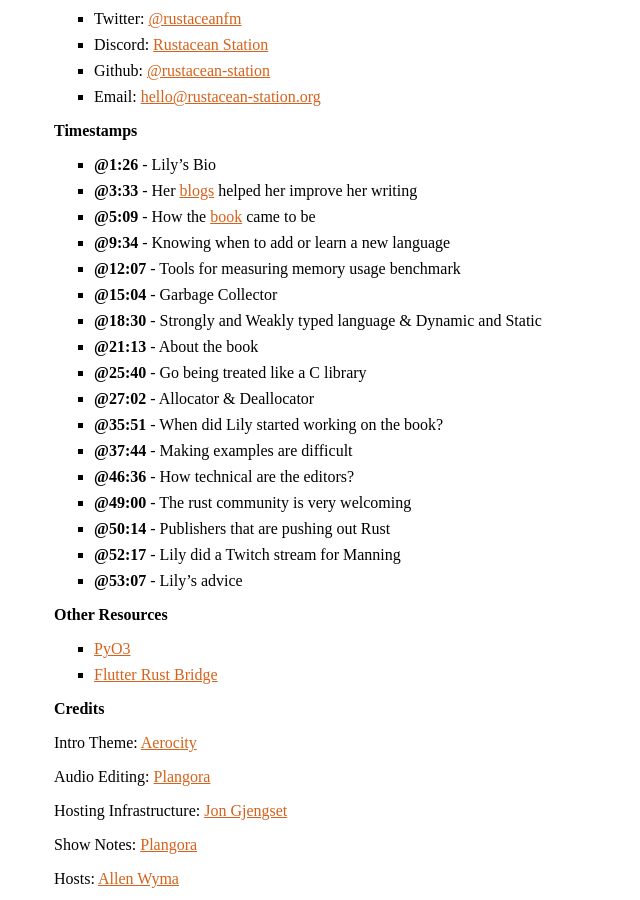
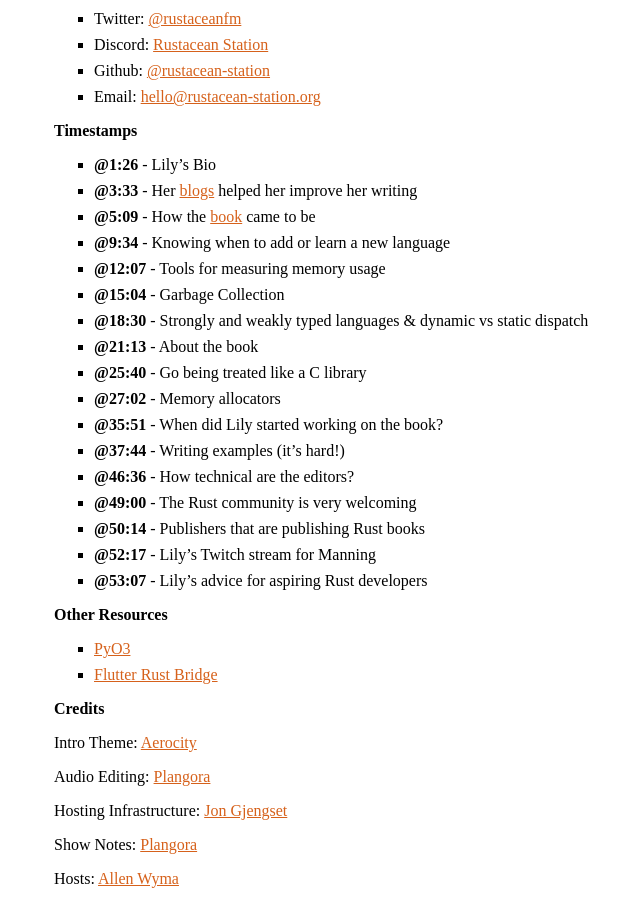
Before and after one commit to rustacean-station/rustacean-station.org, a Jekyll site: the page built from _episodes/049-lily-mara.md, in a window 1280 px wide and 900 px high, scrolled down 762 px. Shown: the whole window, without its empty margins (266-906 px from the left). Built offline with Jekyll 4.4.1, drawn with Linux system fonts in a browser that asks for light colours.

Commit message:
note edits for lily's episode

```diff
--- a/_episodes/049-lily-mara.md
+++ b/_episodes/049-lily-mara.md
@@ -23,19 +23,19 @@
 - [@3:33] -	Her [blogs](https://onesignal.com/blog/author/lily/) helped her improve her writing
 - [@5:09] -	How the [book](https://www.manning.com/books/refactoring-to-rust) came to be
 - [@9:34] -	Knowing when to add or learn a new language
-- [@12:07] - Tools for measuring memory usage benchmark
-- [@15:04] - Garbage Collector
-- [@18:30] - Strongly and Weakly typed language & Dynamic and Static
+- [@12:07] - Tools for measuring memory usage
+- [@15:04] - Garbage Collection
+- [@18:30] - Strongly and weakly typed languages & dynamic vs static dispatch
 - [@21:13] - About the book
 - [@25:40] - Go being treated like a C library
-- [@27:02] - Allocator & Deallocator
+- [@27:02] - Memory allocators
 - [@35:51] - When did Lily started working on the book?
-- [@37:44] - Making examples are difficult
+- [@37:44] - Writing examples (it's hard!)
 - [@46:36] - How technical are the editors?
-- [@49:00] - The rust community is very welcoming
-- [@50:14] - Publishers that are pushing out Rust
-- [@52:17] - Lily did a Twitch stream for Manning
-- [@53:07] - Lily's advice
+- [@49:00] - The Rust community is very welcoming
+- [@50:14] - Publishers that are publishing Rust books
+- [@52:17] - Lily's Twitch stream for Manning
+- [@53:07] - Lily's advice for aspiring Rust developers
 
 ## Other Resources
 - [PyO3](https://github.com/PyO3/pyo3)
```
